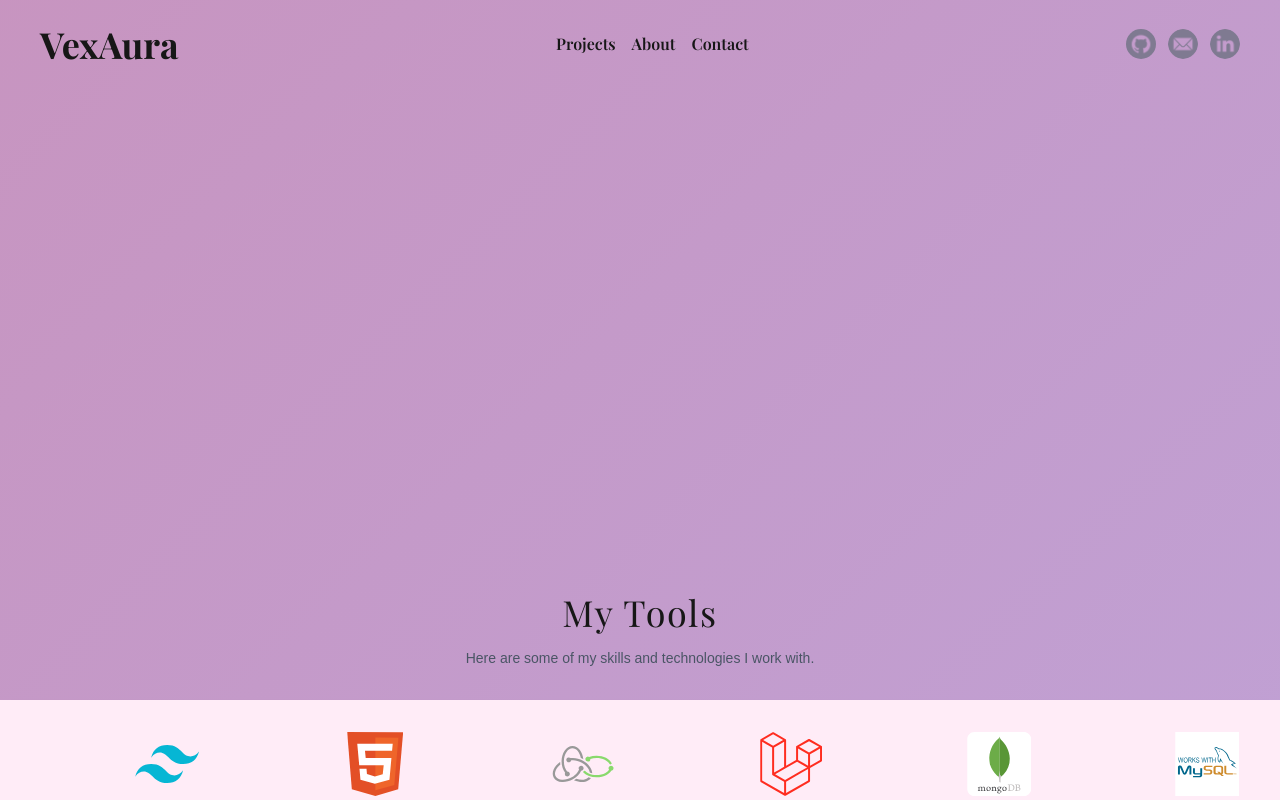
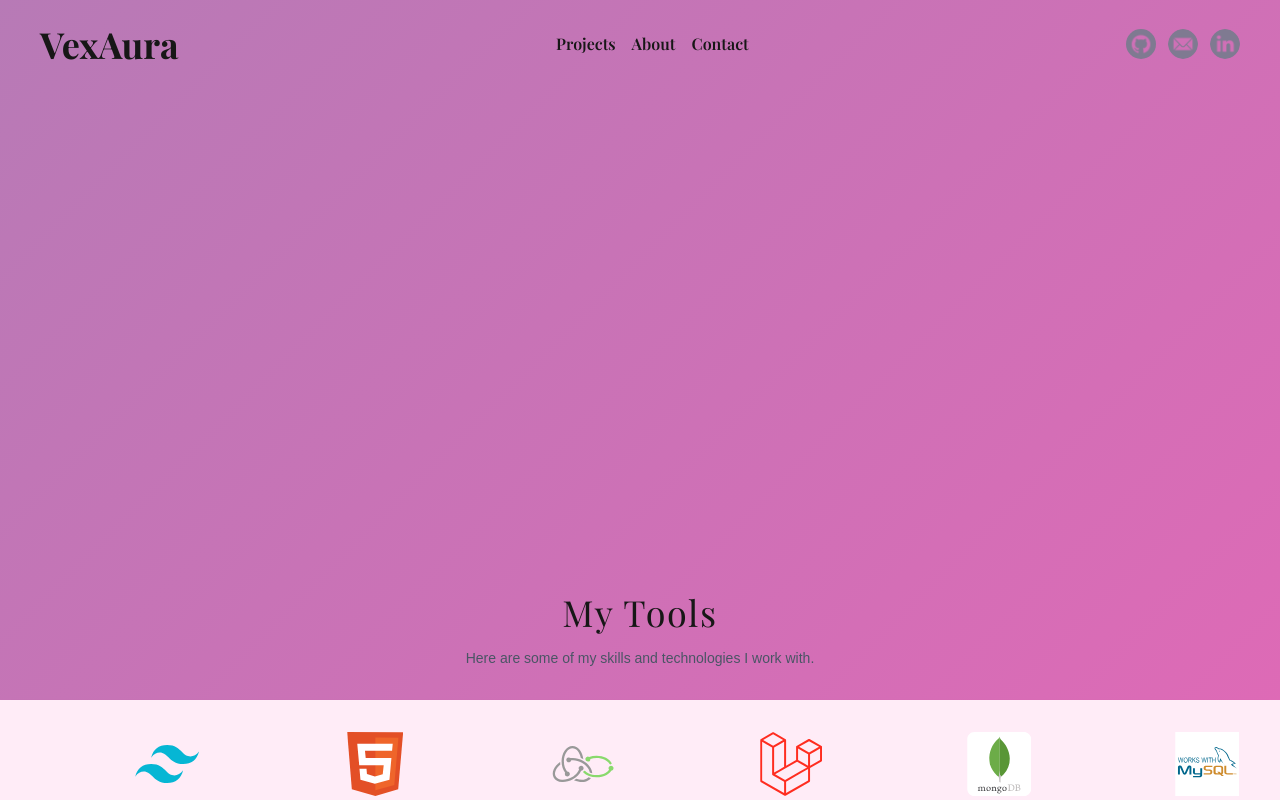
Before and after one commit to Habiba712/my-portfolio, a Next.js app: page / in a window 1280 px wide. Shown: the top 800 px of the page. Built offline with nearby package versions, Linux system fonts and the light colour scheme.

Commit message:
bg gradiant + hero section form-2

```diff
--- a/src/app/components/layout/Hero.js
+++ b/src/app/components/layout/Hero.js
@@ -76,7 +76,7 @@ export default function Hero() {
 
                     <div className="w-50 mr-8 flex grow ">
                         {/* an edited photo of me */}
-                        <Image src={profile_pic} alt="me" width={500} height={300} className="rounded-full
+                        <Image src={profile_pic} alt="me" width={300} height={300} className="rounded-full
                 animate-fadeIn
 
                 " />
@@ -90,8 +90,8 @@ export default function Hero() {
                 <div className="p-4 rounded-lg shadow-lg mt-6 flex flex-col gap-2 animate-dropTop bg-[#ffecf7ff] items-center">
                     <h3>Hi, I'm <span className="animated-gradient-text">Habiba Taliby</span></h3>
                     <p className="font-normal font-sans text-gray-600 ">Lorem f eo fpqjre fpqer mmvut ncbtuomw fnreqoif qoi frqijerojfq orfq ohrfoq hrfoqhrq oioijoijohoihpoj poj pjpj0 yfy trd vyv yd </p>
-                    <div>
-                        <form className="flex flex-row justify-center items-center gap-3 mt-4">
+                    <div className="w-full flex justify-center">
+                        <form className="flex flex-row justify-center items-center mt-4">
 
                             <div className="flex gap-3 w-full">
                                 <button type="submit"
--- a/src/app/globals.css
+++ b/src/app/globals.css
@@ -35,11 +35,11 @@
 
 .animated-gradient {
   background: linear-gradient(
-    -45deg,
-    #ba8ac7,
-    #beb5ec,
-    #bea4da,
-    #cc8db3,
+    135deg,
+    #ab87b6,
+    #837ab6,
+    #9d85b6,
+    #ec64b6,
     #f6a5c0,
     #f7c2ca
   );
```
